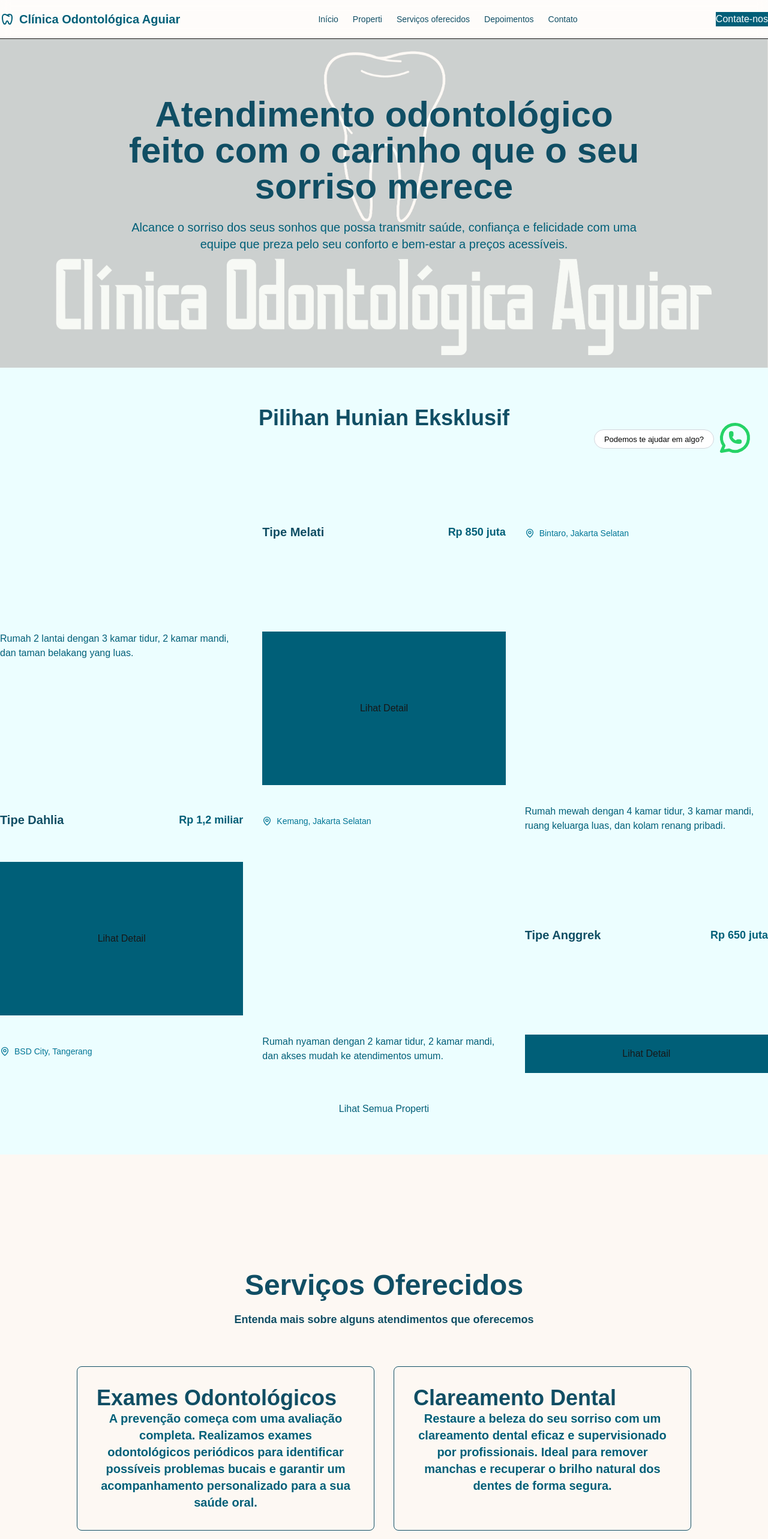
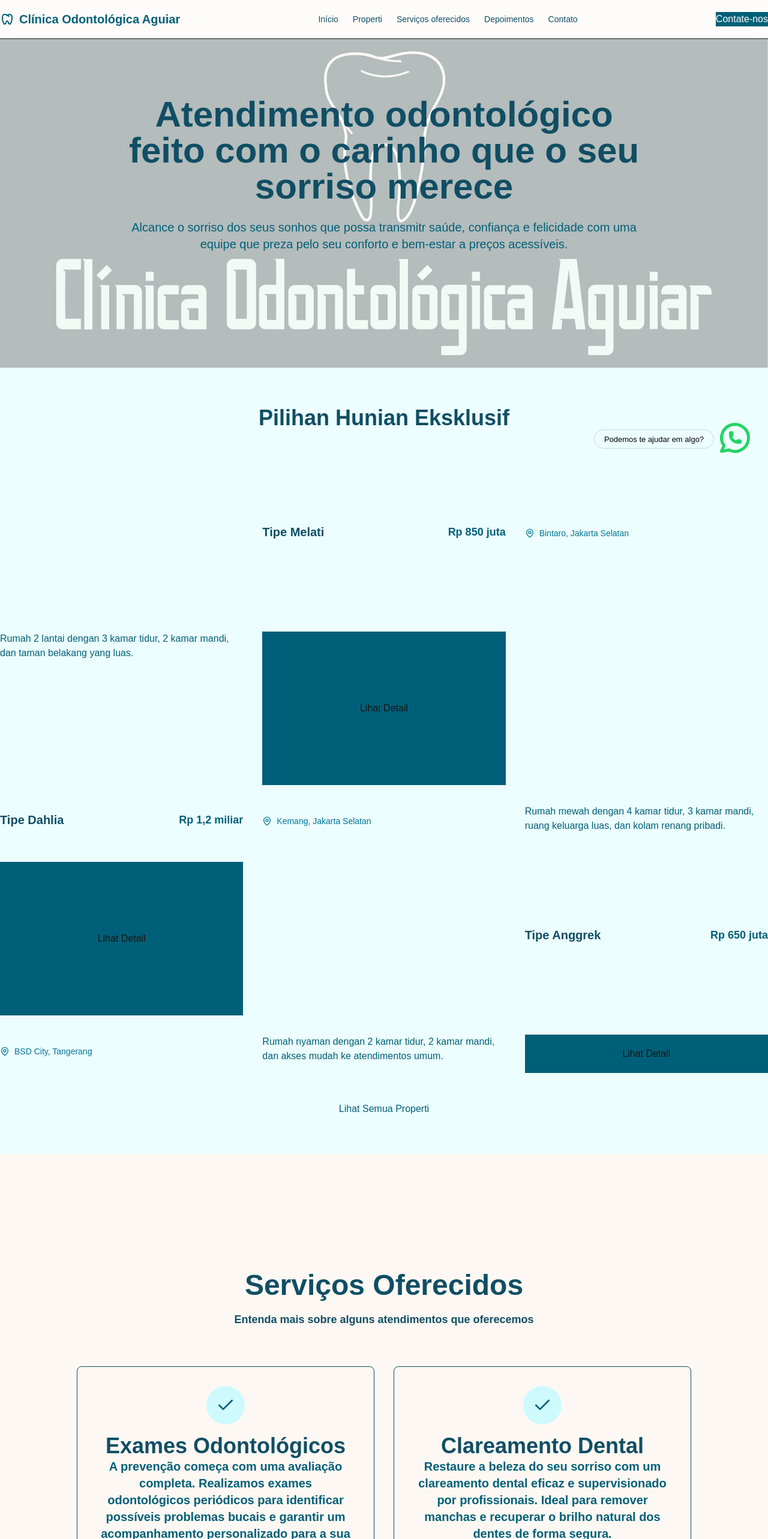
Before and after one commit to jvssdev/clinica-v1, a Next.js app: page / in a window 1280 px wide. Shown: the top 2566 px of the page at 60% size. Built offline with nearby package versions, Linux system fonts and the light colour scheme.

Commit message:
atendimentos fix

```diff
--- a/src/app/BotaoWhatsApp.jsx
+++ b/src/app/BotaoWhatsApp.jsx
@@ -53,7 +53,7 @@ export default function BotaoWhatsApp() {
       {mostrarMensagem && (
         <div
           onClick={aoClicarNaMensagem}
-          className="fixed right-[90px] bottom-[52px] w-[200px] h-[32px] bg-white text-black text-[13px] leading-[31px] text-center rounded-full border border-gray-300 z-[100] cursor-pointer"
+          className="fixed right-[90px] bottom-[52px] w-[200px] h-[32px] bg-transparent text-black text-[13px] leading-[31px] text-center rounded-full border border-gray-300 z-[100] cursor-pointer"
         >
           Podemos te ajudar em algo?
         </div>
--- a/src/app/atendimentos.jsx
+++ b/src/app/atendimentos.jsx
@@ -1,3 +1,4 @@
+import { Check } from "lucide-react"
 const atendimentos = [
   {
     nome: "Exames Odontológicos",
@@ -19,20 +20,27 @@ const atendimentos = [
 
 export default function Atendimento() {
   return (
-    <section className="container space-y-16 py-24 md:py-32">
-      <div className="mx-auto max-w-[58rem] text-center">
-        <h2 className="font-bold text-3xl leading-[1.1] sm:text-3xl md:text-5xl">Serviços Oferecidos </h2>
+    <section className="container space-y-16 py-24 md:py-32 text-center">
+      <div className="mx-auto max-w-[58rem]">
+        <h2 className="font-bold text-3xl leading-[1.1] sm:text-3xl md:text-5xl">
+          Serviços Oferecidos
+        </h2>
         <p className="mt-4 text-muted-foreground sm:text-lg">
           Entenda mais sobre alguns atendimentos que oferecemos
         </p>
       </div>
       <div className="mx-auto grid max-w-5xl grid-cols-1 gap-8 md:grid-cols-2">
         {atendimentos.map((atendimento) => (
-          <div key={atendimento.nome} className="relative overflow-hidden rounded-lg border p-8">
-            <div className="flex items-center gap-4">
+          <div key={atendimento.nome}className="relative overflow-hidden rounded-lg border p-8 text-center">
+            <div className="bg-cyan-100 w-16 h-16 rounded-full flex items-center justify-center mx-auto mb-4">
+              <Check className="h-8 w-8 text-cyan-800" />
+            </div>
+            <div className="flex flex-col items-center gap-4">
               <h3 className="font-bold text-cyan-900">{atendimento.nome}</h3>
             </div>
-            <p className="text-lg md:text-xl text-muted-foreground text-cyan-800">{atendimento.descricao}</p>
+            <p className="text-lg md:text-xl text-muted-foreground text-cyan-800">
+              {atendimento.descricao}
+            </p>
           </div>
         ))}
       </div>
--- a/src/app/page.jsx
+++ b/src/app/page.jsx
@@ -145,14 +145,13 @@ export default function Clinica() {
       </header>
 
       <main className="flex-1">
-        {/* Hero Section */}
         <section id="inicio" className="relative pt-12 pb-20 md:pt-24 md:pb-40">
           <div className="absolute inset-0 z-0">
             <Image
               src="/logo.webp"
               alt="Logo Clínica Odontológica Aguiar"
               fill
-              className="object-cover opacity-20"
+              className="object-cover opacity-30"
               priority
             />
           </div>
@@ -331,9 +330,9 @@ export default function Clinica() {
 </div>
 </section>
       </main>
-      <footer id="contato" className="bg-cyan-900 text-cyan-100 py-12">
+      <footer id="contato" className="bg-cyan-900 text-cyan-100 py-12 ">
         <div className="container">
-          <div className="flex justify-between">
+          <div className="flex justify-between items-center">
             <div>
               <div className="flex items-center gap-2 mb-4">
                 <Home className="h-6 w-6 text-white" />
```
